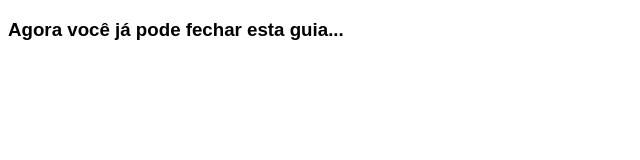
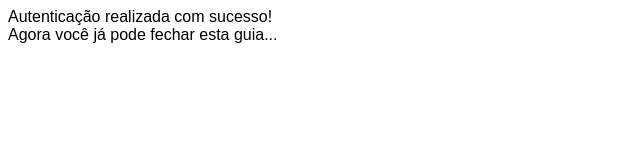
Before and after one commit to jlucassaldanha/monday-bot, a plain HTML site: page teste.html in a window 1280 px wide. Shown: the whole page, without its empty margins (0-640 px from the left). Drawn offline with Linux system fonts and the light colour scheme.

Commit message:
Update teste.html

```diff
--- a/teste.html
+++ b/teste.html
@@ -12,8 +12,9 @@
     </style>
 </head>
 <body style="background-color: rgb(255, 255, 255); font-family: Arial; ">
-    <h3>
+    <a>
+        Autenticação realizada com sucesso! <br>
         Agora você já pode fechar esta guia...
-    </h3>
+    </a>
 </body>
 </html>
```
